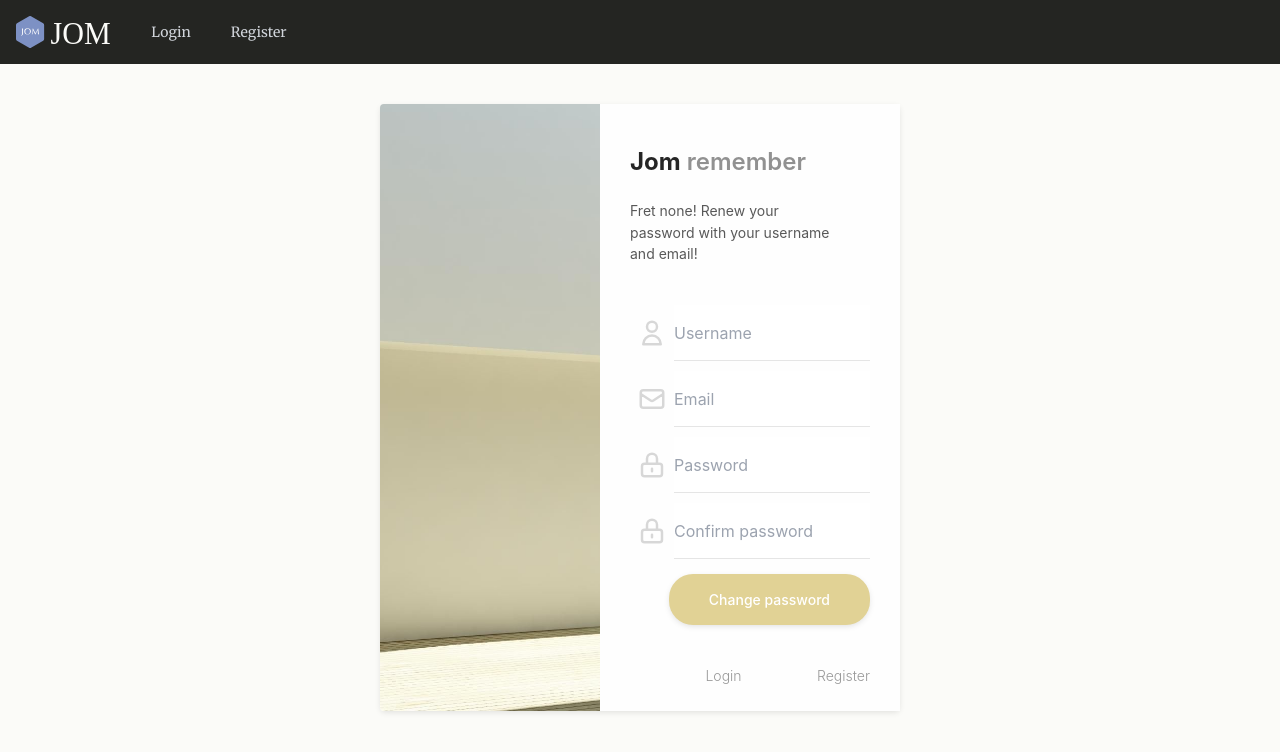
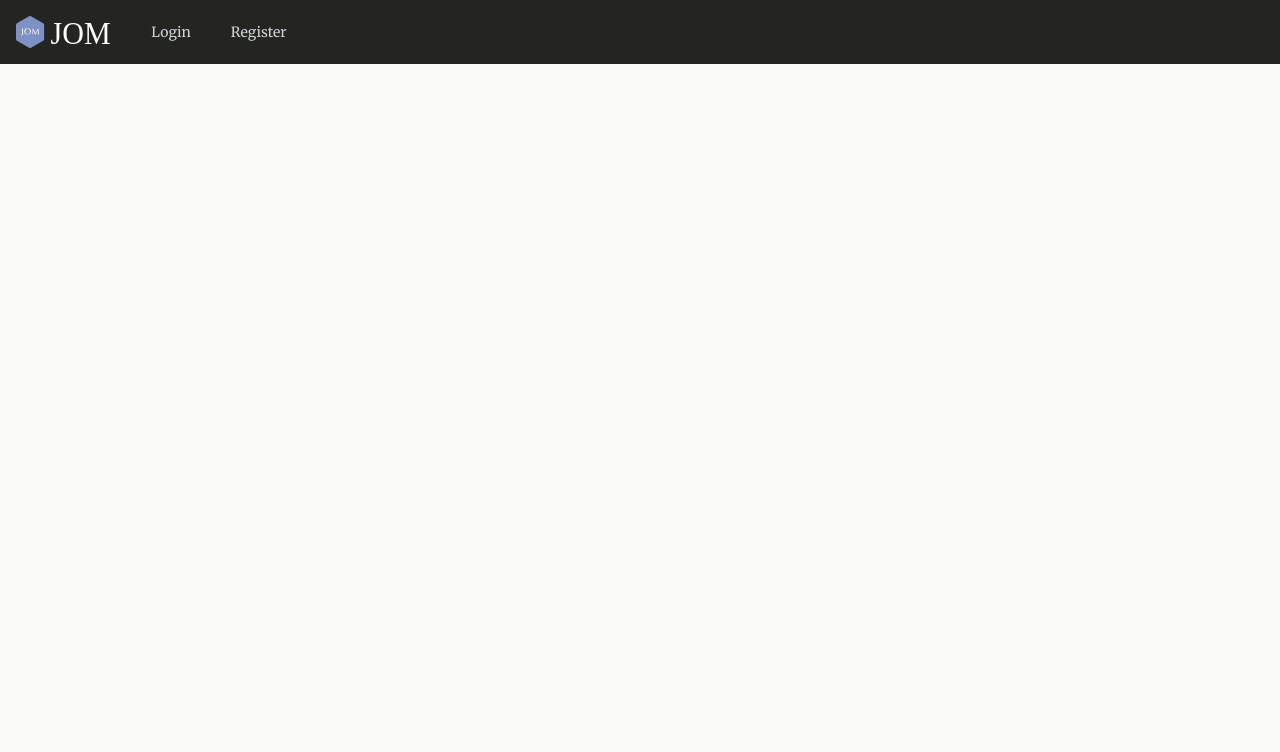
Before and after one commit to owenk165/Jom, a React (Create React App) app: page /owenk165.github.io/Jom/Forgot_password in a window 1280 px wide. Shown: the top 752 px of the page. Built offline with nearby package versions, Linux system fonts and the light colour scheme.

Commit message:
Deploy: Added Github deploy compatibility

```diff
--- a/src/components/Navbar/index.js
+++ b/src/components/Navbar/index.js
@@ -32,8 +32,8 @@ export default function Navbar() {
         ]
     } else {
         navigation = [
-            { name: 'Login', href: '/login', current: false },
-            { name: 'Register', href: '/register', current: false },
+            { name: 'Login', href: '/Jom/login', current: false },
+            { name: 'Register', href: '/Jom/register', current: false },
         ]
     }
 
--- a/src/containers/App/Routing.js
+++ b/src/containers/App/Routing.js
@@ -32,7 +32,7 @@ export default function Routing() {
 
     return (
         <div>
-            <Router basename="owenk165.github.io/Jom" >
+            <Router basename={process.env.PUBLIC_URL} >
                 <div>
                     <Navbar/>
                     <Switch>
@@ -54,7 +54,7 @@ export default function Routing() {
                         <DecisionRoute isLoggedIn={(currentUsername != null || currentUsername != "")} path="/Forgot_password">
                             <ForgotPassword />
                         </DecisionRoute>
-                        <Route path="/">
+                        <Route exact path="/">
                             <Landing />
                         </Route>
                     </Switch>
--- a/src/containers/ForgotPassword/index.js
+++ b/src/containers/ForgotPassword/index.js
@@ -160,8 +160,8 @@ export default function ForgotPassword() {
 
 
               <div style={{display:'flex', flexDirection:'row', alignItems:'flex-end', width:'100%' }}>
-                <a href="/Login" class="discrete" target="">Login</a>
-                <a href="/Register" class="discrete" target="">Register</a>
+                <a href="/Jom/Login" class="discrete" target="">Login</a>
+                <a href="/Jom/Register" class="discrete" target="">Register</a>
               </div>
 
             </form>
--- a/src/containers/Landing/index.js
+++ b/src/containers/Landing/index.js
@@ -56,7 +56,7 @@ export default function Landing() {
       const res = axios.post('https://jom123.loca.lt/createLink', reqData, config)
       .then((result) => {
         console.log(result);
-        var shortenedLink = window.location.protocol + '//' + window.location.host + '/goto/' + result.data.urlKey;
+        var shortenedLink = window.location.protocol + '//' + window.location.host + '/Jom' + '/goto/' + result.data.urlKey;
         var expiryDate = result.data.expiryDateUNIX;
         setCopyLink(shortenedLink);
         setMessage(<div>
--- a/src/containers/Login/index.js
+++ b/src/containers/Login/index.js
@@ -125,8 +125,8 @@ export default function Login() {
 
 
               <div style={{display:'flex', flexDirection:'row', alignItems:'flex-end', width:'100%' }}>
-                <a href="/Register" class="discrete" target="">Register</a>
-                <a href="/Forgot_password" class="discrete" target="">Forgot password</a>
+                <a href="/Jom/Register" class="discrete" target="">Register</a>
+                <a href="/Jom/Forgot_password" class="discrete" target="">Forgot password</a>
               </div>
 
             </form>
--- a/src/containers/Register/index.js
+++ b/src/containers/Register/index.js
@@ -160,8 +160,8 @@ export default function Register() {
 
 
               <div style={{display:'flex', flexDirection:'row', alignItems:'flex-end', width:'100%' }}>
-                <a href="/login" class="discrete" target="">Login</a>
-                <a href="/Forgot_password" class="discrete" target="">Forgot password</a>
+                <a href="/Jom/login" class="discrete" target="">Login</a>
+                <a href="/Jom/Forgot_password" class="discrete" target="">Forgot password</a>
               </div>
 
             </form>
--- a/src/containers/UserData/index.js
+++ b/src/containers/UserData/index.js
@@ -157,7 +157,7 @@ export default function UserData() {
       console.log(fullKeyList);
       fullKeyList.map( (dataString, index) => {
         var data = JSON.parse(dataString);
-        var urlLink = window.location.protocol + '//' + window.location.host + '/goto/' + data.urlKey;
+        var urlLink = window.location.protocol + '//' + window.location.host + '/Jom'+ '/goto/' + data.urlKey;
         var originalLink = data.redirectLink;
 
         // For deleting
--- a/src/index.js
+++ b/src/index.js
@@ -7,7 +7,7 @@ import { BrowserRouter } from 'react-router-dom';
 
 ReactDOM.render(
   <React.StrictMode>
-    <BrowserRouter basename="owenk165.github.io/Jom">
+    <BrowserRouter basename={process.env.PUBLIC_URL}>
     <App />
     </BrowserRouter>
   </React.StrictMode>,
```
